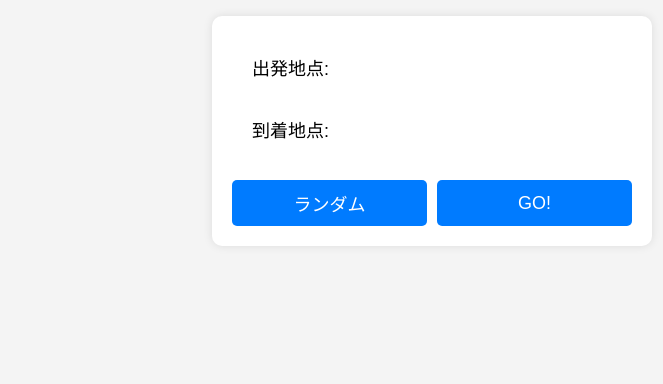
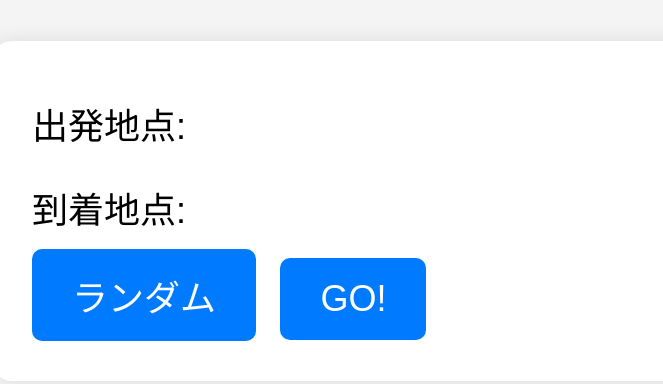
Before and after one commit to taxi-3333/taxi-location, a plain HTML site: page index.html in a window 1280 px wide. Shown: the part 189-573 px from the top of the page, without its empty margins (208-871 px from the left). Drawn offline with Linux system fonts and the light colour scheme.

Commit message:
Update style.css

```diff
--- a/style.css
+++ b/style.css
@@ -1,48 +1,43 @@
+/* 全体のスタイル */
 body {
     font-family: Arial, sans-serif;
     background-color: #f4f4f4;
     display: flex;
     justify-content: center;
     align-items: center;
-    height: 80vh;
+    height: 100vh;
     margin: 0;
 }
 
+/* コンテナのスタイル（2倍サイズ） */
 .container {
     background: white;
-    padding: 20px;
-    border-radius: 10px;
-    box-shadow: 0px 0px 10px rgba(0, 0, 0, 0.1);
-    width: 400px;
+    padding: 40px; /* 2倍 */
+    border-radius: 20px; /* 2倍 */
+    box-shadow: 0px 0px 20px rgba(0, 0, 0, 0.1); /* 影も2倍 */
+    width: 800px; /* 2倍 */
     text-align: left;
     display: flex;
     flex-direction: column;
-    align-items: flex-start;
+    align-items: flex-start; /* 出発・到着は左揃えのまま */
 }
 
+/* 出発地点と到着地点のテキストスタイル */
 p {
-    text-align: left;
-    margin-left: 20px;
-    font-size: 18px;
+    font-size: 36px; /* 2倍 */
+    margin: 16px 0; /* 2倍 */
 }
 
-.buttons {
-    display: flex;
-    justify-content: center;
-    gap: 10px;
-    margin-top: 20px;
-    width: 100%;
-}
-
+/* ボタンのスタイル（2倍サイズ） */
 button {
-    font-size: 18px;
-    padding: 10px 20px;
+    font-size: 36px; /* 2倍 */
+    padding: 20px 40px; /* 2倍 */
     background-color: #007BFF;
     color: white;
     border: none;
-    border-radius: 5px;
+    border-radius: 10px; /* 2倍 */
     cursor: pointer;
-    flex: 1;
+    margin-right: 20px; /* ボタンの間隔も2倍 */
 }
 
 button:hover {
```
